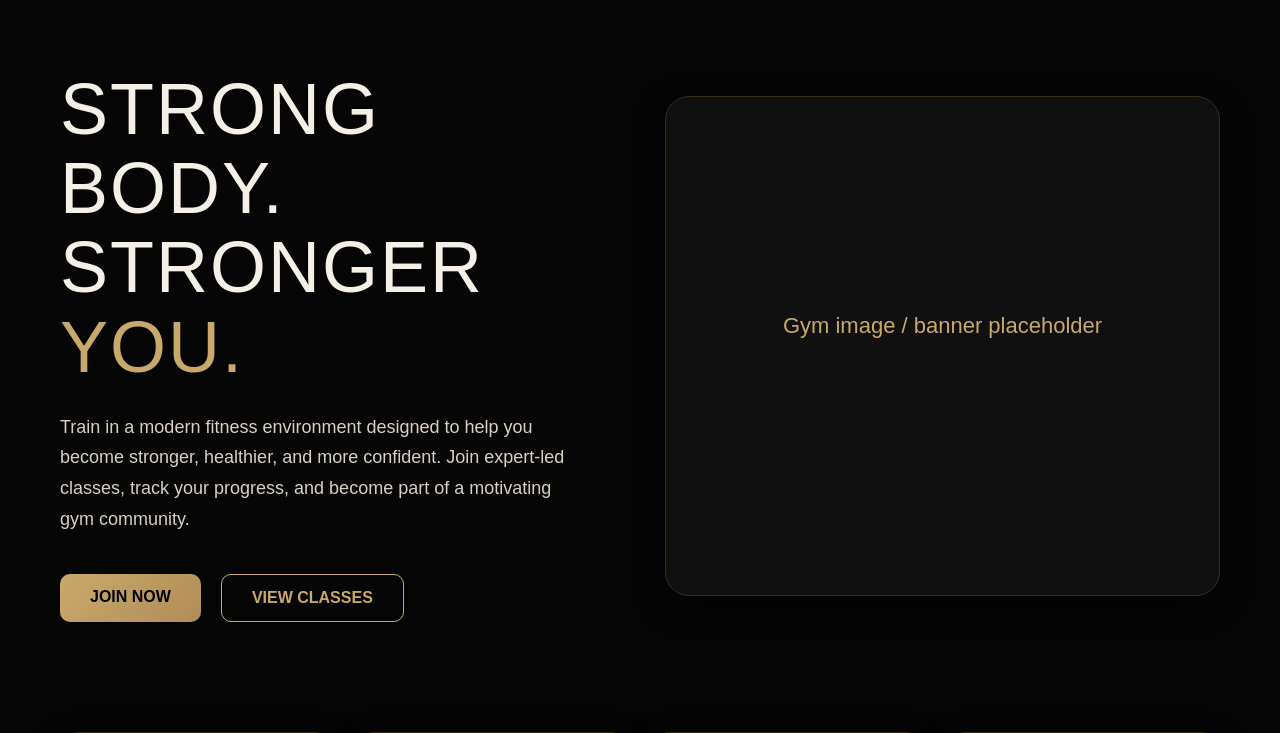
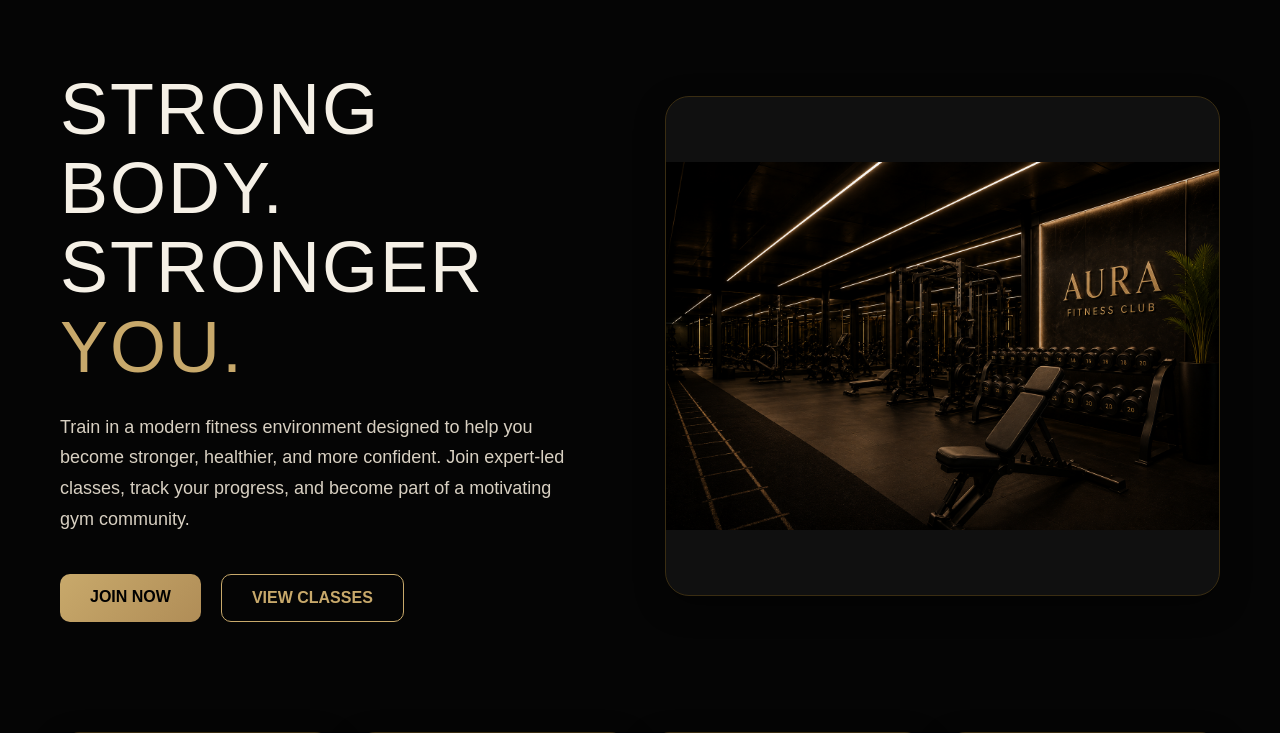
Before and after one commit to ErciliaB/gym_management_system_project, a PHP site: page / in a window 1280 px wide. Shown: the part 77-810 px from the top of the page. Run offline with PHP 8.4, Linux system fonts and the light colour scheme.

Commit message:
Added image in the home page

```diff
--- a/index.php
+++ b/index.php
@@ -34,7 +34,7 @@
     </div>
 
     <div class="hero-image">
-        <p>Gym image / banner placeholder</p>
+        <img src="images/gym.png" alt="Luxury Gym">
     </div>
 </section>
 
```
Also changed, not shown: images/gym.png (added).
